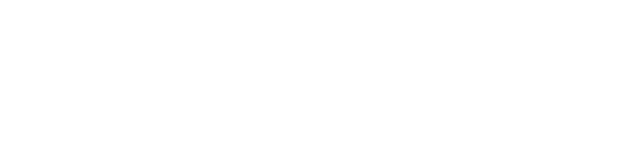
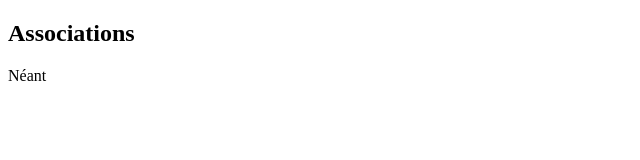
Before and after one commit to seathiel-12/mon-cv, a plain HTML site: page index.html in a window 1280 px wide. Shown: the whole page, without its empty margins (0-640 px from the left). Drawn offline with Linux system fonts and the light colour scheme.

Commit message:
mise en place de la section associations

```diff
--- a/index.html
+++ b/index.html
@@ -7,6 +7,9 @@
     <link rel="stylesheet" href="style.css">
 </head>
 <body>
-
+<section>
+    <h1>Associations</h1>
+    <p>Néant</p>
+</section>
 </body>
 </html>
```
